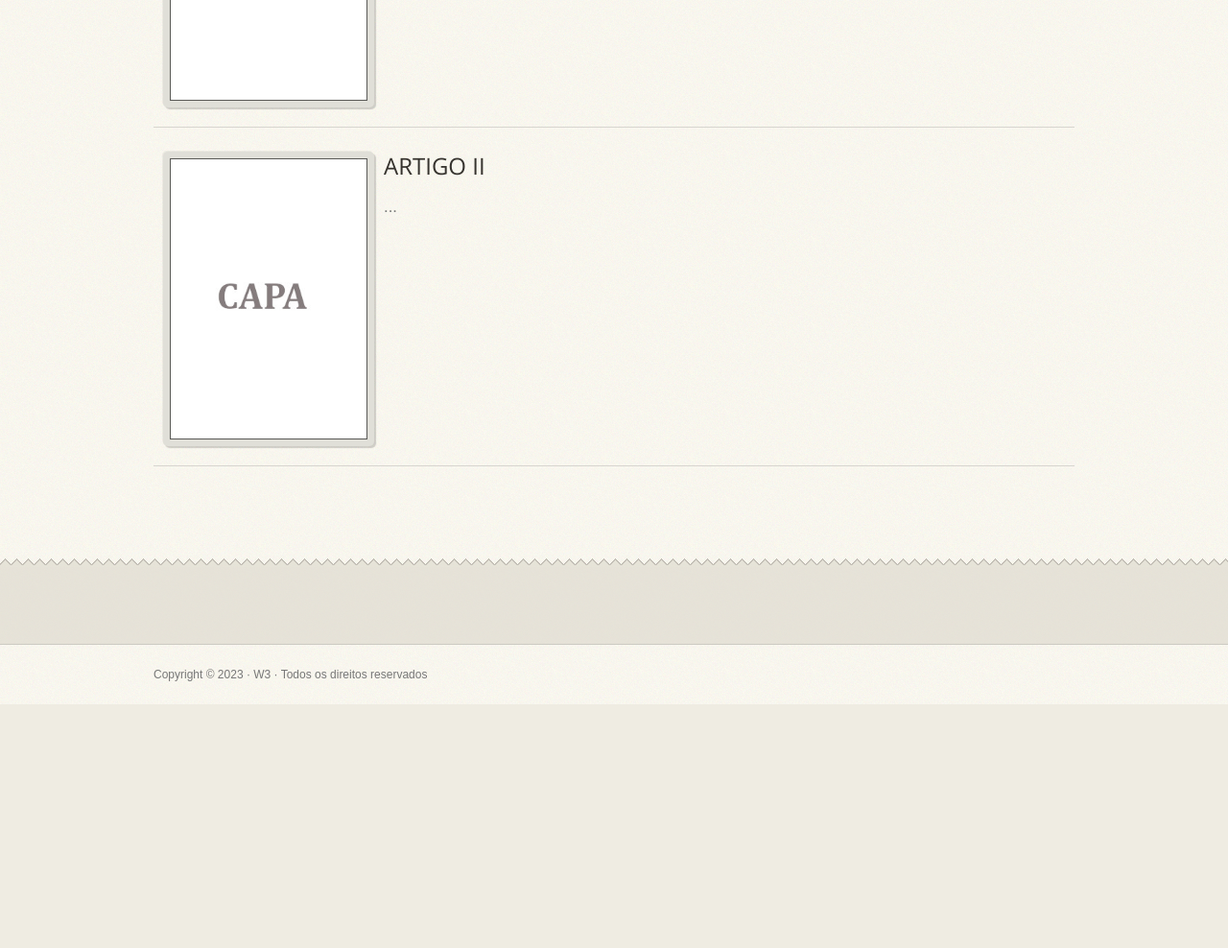
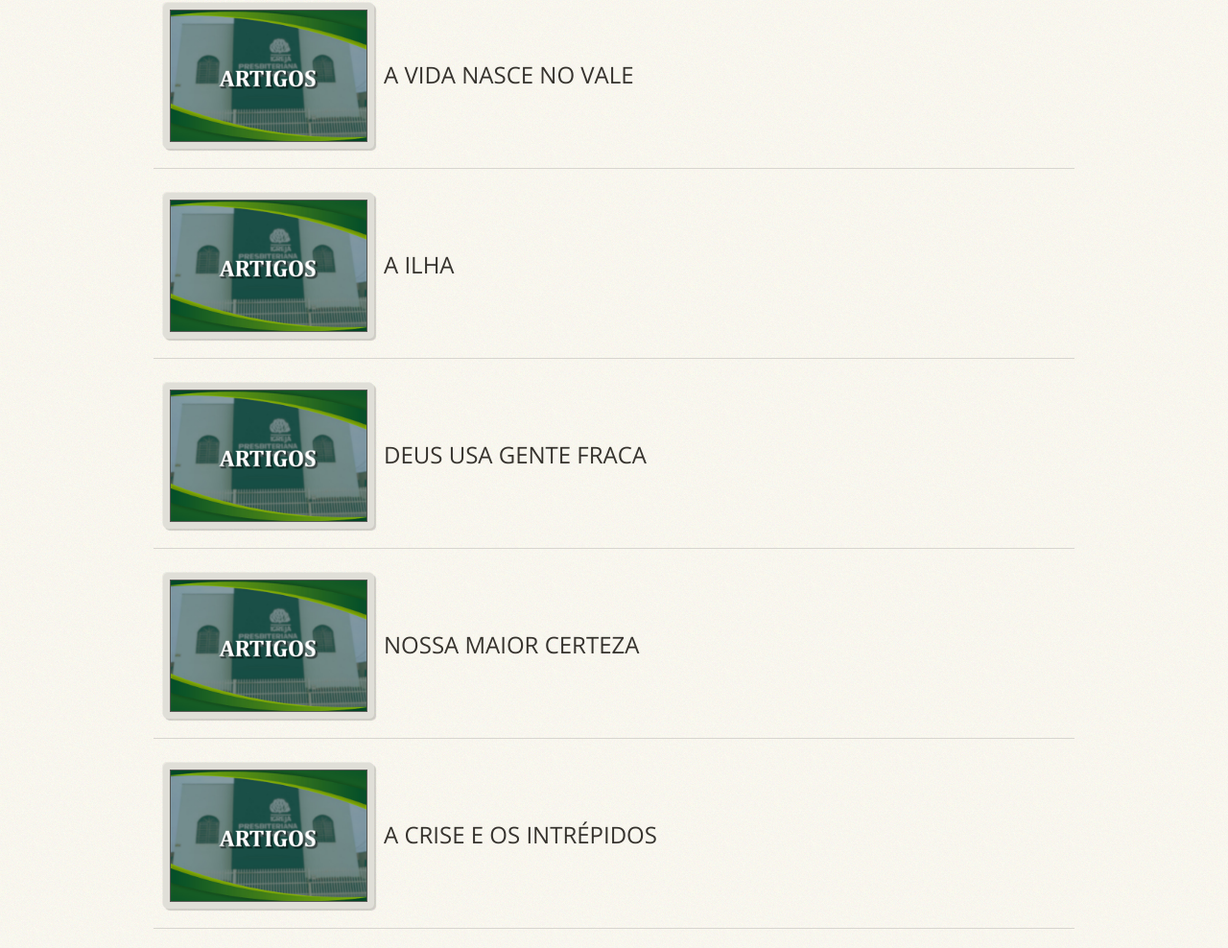
Before and after one commit to edsonproducoes/theme-ipjs, a plain HTML site: page artigos.html in a window 1280 px wide. Shown: the part 564-1552 px from the top of the page at 96% size. Before the commit the page ends 1298 px from the top, so only its background shows below. Drawn offline with nearby package versions, Linux system fonts and the light colour scheme; some packages are replaced by stand-ins of ours; a web font is replaced by a local one.

Commit message:
subi os artigos

```diff
--- a/artigos.html
+++ b/artigos.html
@@ -143,8 +143,8 @@
 
 			<div class="bordered">
 				<figure class="add-border">
-					<a class="single-image" >
-						<img src="images/temp/capa.jpg" alt="" />
+					<a class="single-image" rel="holder" href="artigos/coelhos-e-chocolates.pdf" >
+						<img src="images/temp/artigos.capa.jpg" alt="" />
 					</a>
 				</figure>
 			</div><!--/ .bordered-->
@@ -154,10 +154,10 @@
 
 		<div class="descricao">
 
-			<h4 class="igreja-desc" data-desc="">ARTIGO I</h4>
+			<h4 class="igreja-desc" data-desc=""><br><br> COELHOS E CHOCOLATES</h4>
 
 			<p>
-				...
+
 
 
 			</p>
@@ -171,8 +171,8 @@
 
 			<div class="bordered">
 				<figure class="add-border">
-					<a class="single-image" >
-						<img src="images/temp/capa.jpg" alt="" />
+					<a class="single-image" rel="holder" href="artigos/a-vida-nasce-no-vale.pdf" >
+						<img src="images/temp/artigos.capa.jpg" alt="" />
 					</a>
 				</figure>
 			</div><!--/ .bordered-->
@@ -182,10 +182,10 @@
 
 		<div class="descricao">
 
-			<h4 class="igreja-desc" data-desc="">ARTIGO II</h4>
+			<h4 class="igreja-desc" data-desc=""><br><br> A VIDA NASCE NO VALE</h4>
 
 			<p>
-				...
+
 
 
 			</p>
@@ -196,7 +196,110 @@
 
 		<div class="border-divider"></div>
 
+		<div class="four columns">
 
+			<div class="bordered">
+				<figure class="add-border">
+					<a class="single-image" rel="holder" href="artigos/a-ilha.pdf" >
+						<img src="images/temp/artigos.capa.jpg" alt="" />
+					</a>
+				</figure>
+			</div><!--/ .bordered-->
+
+		</div><!--/ .four .columns-->
+
+
+		<div class="descricao">
+
+			<h4 class="igreja-desc" data-desc=""><br><br> A ILHA</h4>
+
+			<p>
+
+
+
+			</p>
+
+		</div><!--/ .twelve .columns-->
+
+	<div class="border-divider"></div>
+	<div class="four columns">
+
+		<div class="bordered">
+			<figure class="add-border">
+				<a class="single-image" rel="holder" href="artigos/deus-usa-gente-fraca.pdf" >
+					<img src="images/temp/artigos.capa.jpg" alt="" />
+				</a>
+			</figure>
+		</div><!--/ .bordered-->
+
+	</div><!--/ .four .columns-->
+
+
+	<div class="descricao">
+
+		<h4 class="igreja-desc" data-desc=""><br><br> DEUS USA GENTE FRACA</h4>
+
+		<p>
+
+
+
+		</p>
+
+	</div><!--/ .twelve .columns-->
+
+<div class="border-divider"></div>
+<div class="four columns">
+
+	<div class="bordered">
+		<figure class="add-border">
+			<a class="single-image" rel="holder" href="artigos/nossa-maior-certeza.pdf" >
+				<img src="images/temp/artigos.capa.jpg" alt="" />
+			</a>
+		</figure>
+	</div><!--/ .bordered-->
+
+</div><!--/ .four .columns-->
+
+
+<div class="descricao">
+
+	<h4 class="igreja-desc" data-desc=""><br><br> NOSSA MAIOR CERTEZA</h4>
+
+	<p>
+
+
+
+	</p>
+
+</div><!--/ .twelve .columns-->
+
+<div class="border-divider"></div>
+<div class="four columns">
+
+	<div class="bordered">
+		<figure class="add-border">
+			<a class="single-image" rel="holder" href="artigos/a-crise-e-os-intrépidos.pdf" >
+				<img src="images/temp/artigos.capa.jpg" alt="" />
+			</a>
+		</figure>
+	</div><!--/ .bordered-->
+
+</div><!--/ .four .columns-->
+
+
+<div class="descricao">
+
+	<h4 class="igreja-desc" data-desc=""><br><br> A CRISE E OS INTRÉPIDOS</h4>
+
+	<p>
+
+
+
+	</p>
+
+</div><!--/ .twelve .columns-->
+
+<div class="border-divider"></div>
 
 	</section><!--/ .main -->
 
```
Also changed, not shown: programacoes.html (+87 -25 lines), images/temp/artigos.capa.jpg (added), 6 other files.
